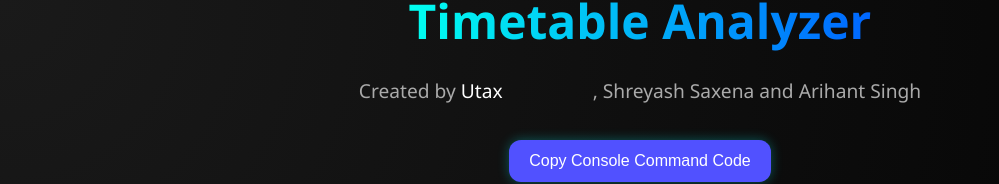
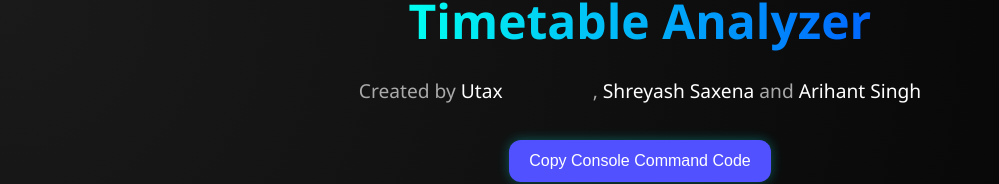
Before and after one commit to UtkarshTheWise/timetableanalyzer, a plain HTML site: page index.html in a window 1280 px wide. Shown: the top 184 px of the page, without its empty margins (0-999 px from the left). Drawn offline with Linux system fonts and the light colour scheme.

Commit message:
Add files via upload

```diff
--- a/index.html
+++ b/index.html
@@ -142,13 +142,41 @@ input[type="file"] {
   border-radius: 12px;
 }
 
+a {
+  color: #ffffff;
+  text-decoration: none;
+  transition: all 0.3s ease;
+  position: relative;
+}
+
+a::after {
+  content: '';
+  position: absolute;
+  left: 0;
+  bottom: -2px;
+  width: 0%;
+  height: 2px;
+  background-color: #ffffff;
+  transition: width 0.3s ease;
+  opacity: 0.6;
+}
+
+a:hover {
+  color: #ffffff;
+  text-shadow: 0 0 6px rgba(255, 255, 255, 0.7);
+}
+
+a:hover::after {
+  width: 100%;
+  opacity: 1;
+}
 
 
   </style>
 </head>
 <body>
   <h1>Timetable Analyzer</h1>
-  <h2>Created by <span class="hover-utax"></span>, Shreyash Saxena and Arihant Singh</h2>
+  <h2>Created by <a span class="hover-utax" href="http://instagram.com/thisisutax"></span></a>, <a href="http://instagram.com/sr3ysh">Shreyash Saxena</a> and <a href="http://instagram.com/arihant_908">Arihant Singh</a></h2>
   <button id="copy-js" class="copy-btn">Copy Console Command Code</button>
   <label for="file-upload" class="upload-btn">Upload Timetable JSON</label>
   <input type="file" id="file-upload" accept="application/json" />
```
